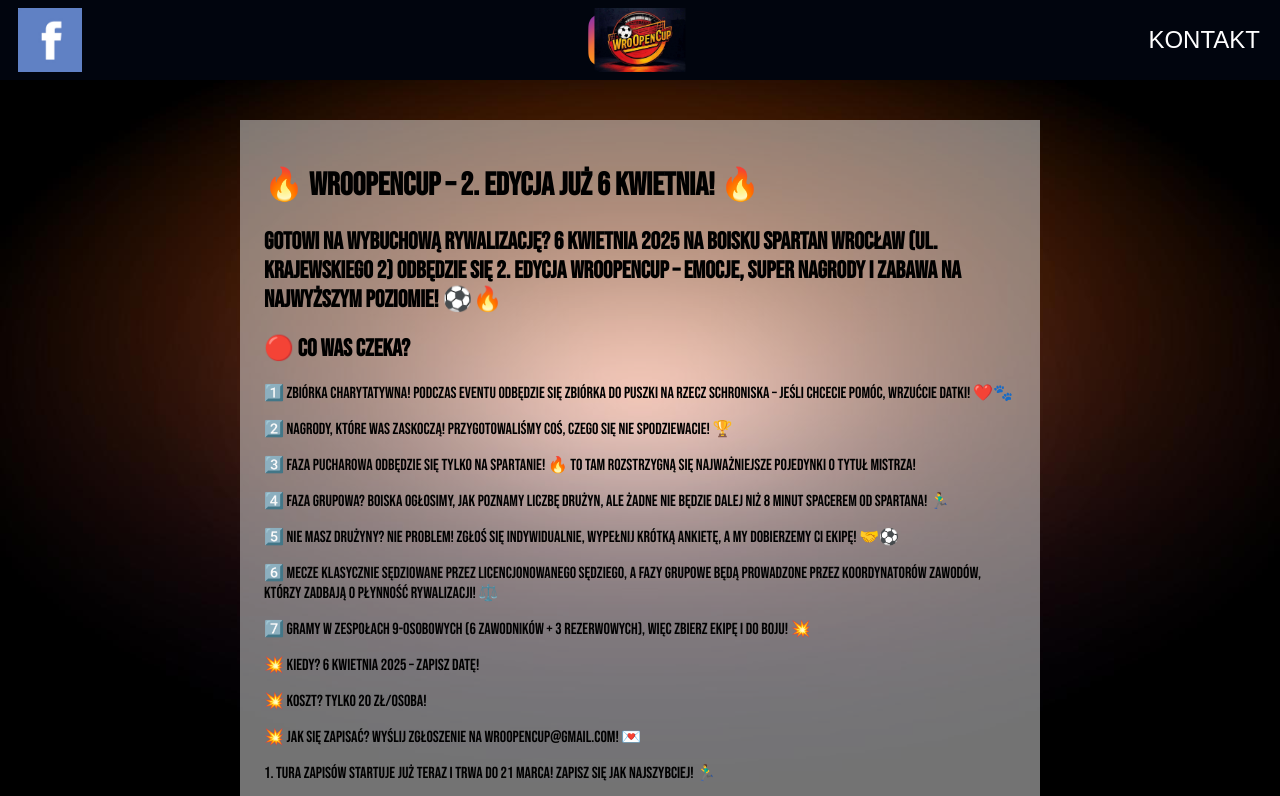
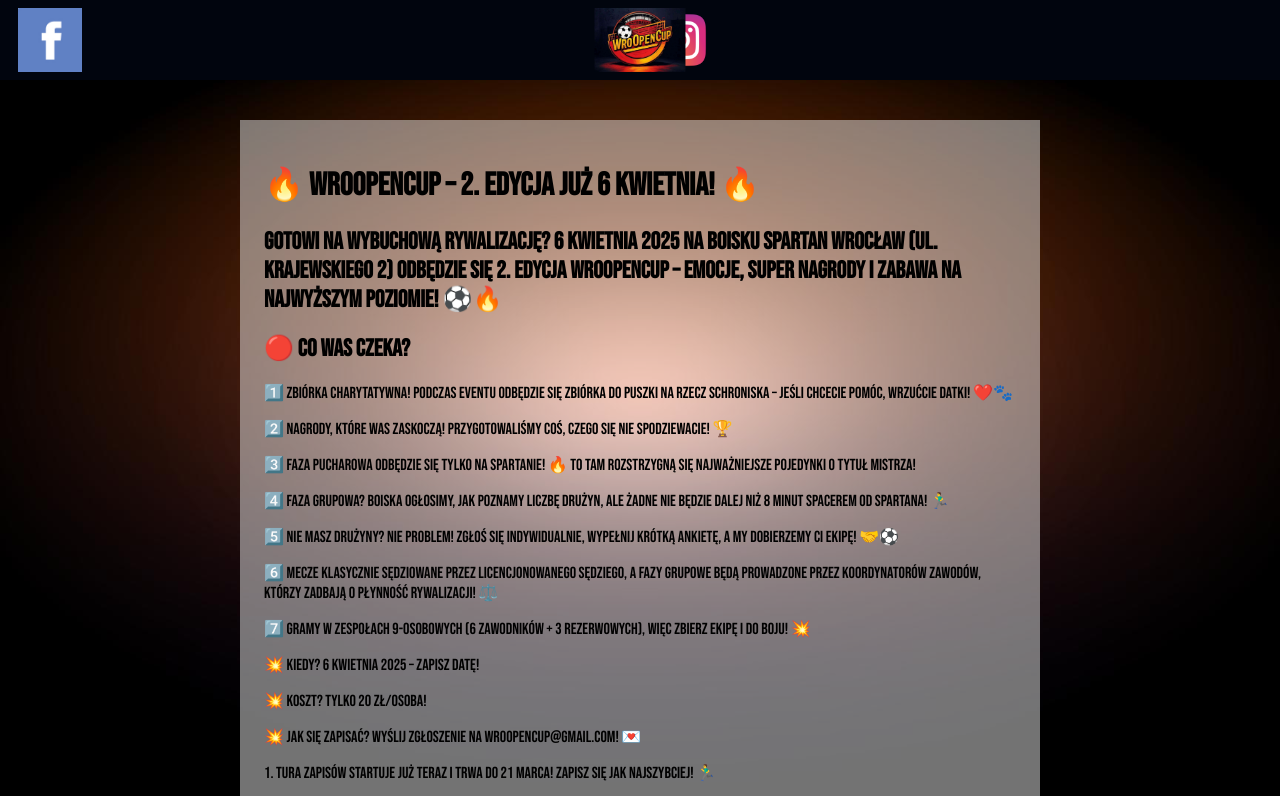
Before and after one commit to PanKoza/WroOpenCup, a plain HTML site: page index.html in a window 1280 px wide. Shown: the top 796 px of the page. Drawn offline with Linux system fonts and the light colour scheme.

Commit message:
Usuniecie niedzialajacego przycisku

```diff
--- a/index.html
+++ b/index.html
@@ -22,7 +22,7 @@
                 </a>
             </div>
             <div id="kontakt_holder">
-                <button id="KONTAKT">KONTAKT</button>
+
             </div>
             <div id="logo_holder">
                 <a href="index.html">
```
